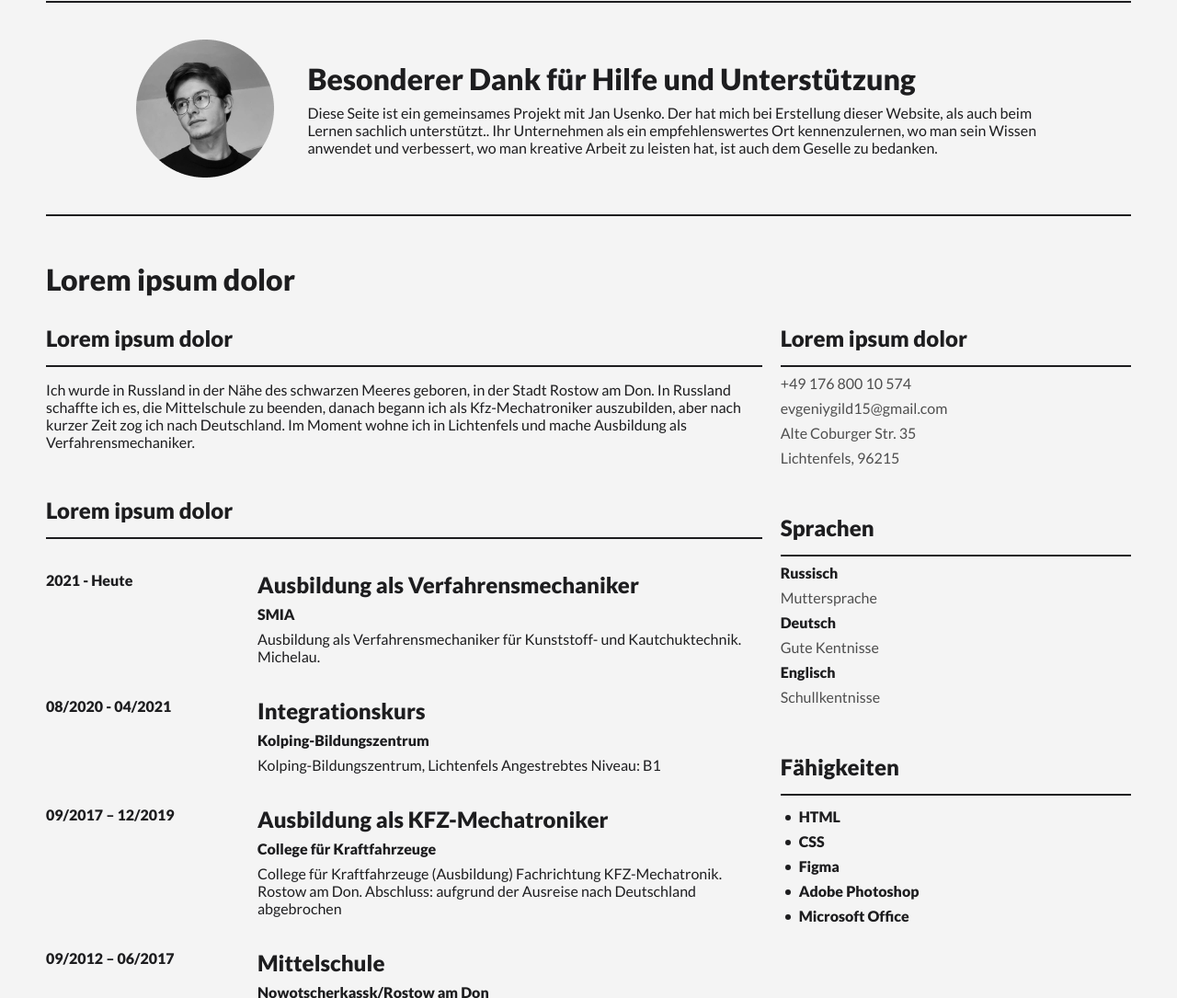
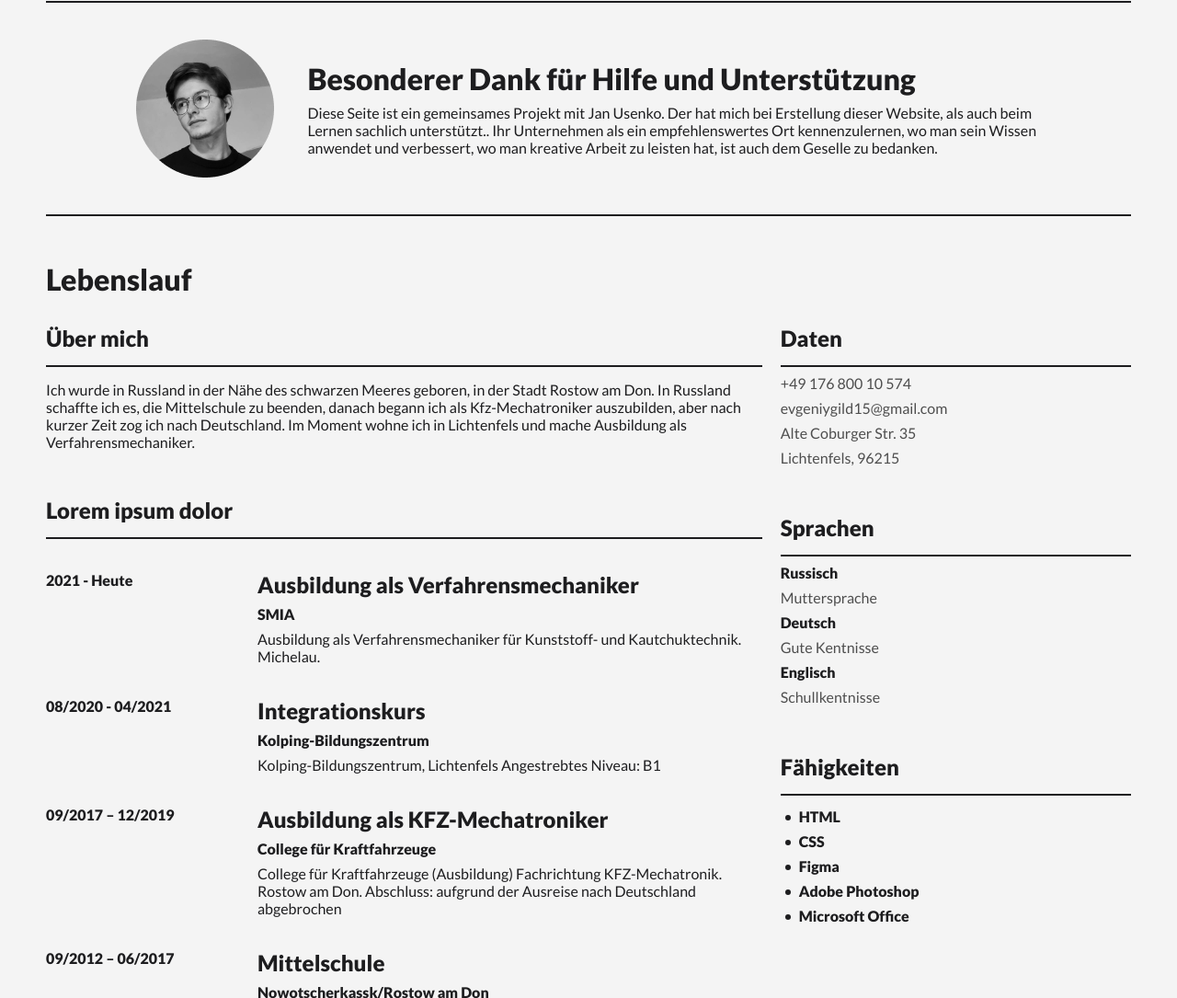
Before and after one commit to eugengild/about-me, a plain HTML site: page index.html in a window 1280 px wide. Shown: the part 674-1759 px from the top of the page at 92% size. Drawn offline with Linux system fonts and the light colour scheme.

Commit message:
Update index.html

```diff
--- a/index.html
+++ b/index.html
@@ -52,8 +52,8 @@
         </div>
         <div class="about">
             <div class="about__block">
-                <div class="about__title">Lorem ipsum dolor</div>
-                <div class="about__subtitle">Lorem ipsum dolor</div>
+                <div class="about__title">Lebenslauf</div>
+                <div class="about__subtitle">Über mich</div>
                 <div class="line"></div>
                 <div class="about__text">
                     Ich wurde in Russland in der Nähe des schwarzen Meeres geboren, in der Stadt Rostow am Don. In Russland schaffte ich es, die Mittelschule zu beenden, danach begann ich als Kfz-Mechatroniker auszubilden, aber nach kurzer Zeit zog ich nach Deutschland. Im Moment wohne ich in Lichtenfels und mache Ausbildung als Verfahrensmechaniker.
@@ -106,7 +106,7 @@
             </div>
 
             <div class="about__col">
-                <div class="about__subtitle">Lorem ipsum dolor</div>
+                <div class="about__subtitle">Daten</div>
                 <div class="line"></div>
                 <div class="about__coltext">+49 176 800 10 574</div>
                 <div class="about__coltext">evgeniygild15@gmail.com</div>
```
